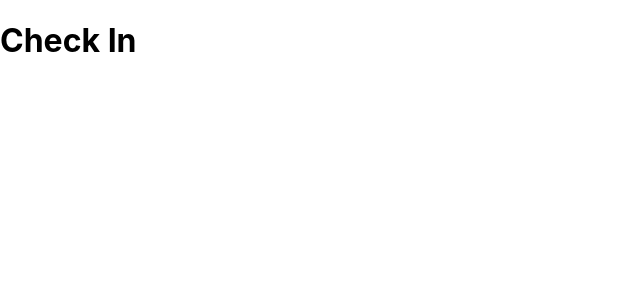
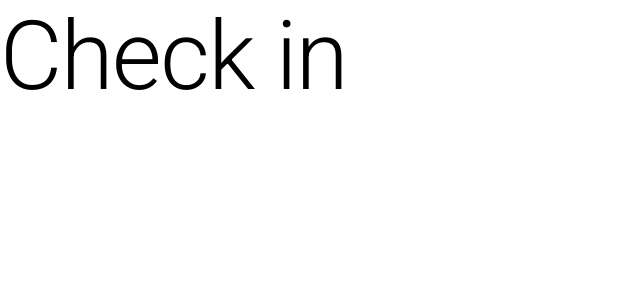
Before and after one commit to Kzoeps/dekyil-check-in, a React (Create React App) app: page / in a window 1280 px wide. Shown: the top 300 px of the page, without its empty margins (0-640 px from the left). Built offline with nearby package versions, Linux system fonts and the light colour scheme.

Commit message:
build(packages): added material ui and and also types

```diff
--- a/package.json
+++ b/package.json
@@ -3,6 +3,10 @@
   "version": "0.1.0",
   "private": true,
   "dependencies": {
+    "@emotion/react": "^11.5.0",
+    "@emotion/styled": "^11.3.0",
+    "@fontsource/roboto": "^4.5.1",
+    "@mui/material": "^5.1.0",
     "@testing-library/jest-dom": "^5.11.4",
     "@testing-library/react": "^11.1.0",
     "@testing-library/user-event": "^12.1.10",
--- a/src/index.tsx
+++ b/src/index.tsx
@@ -3,6 +3,10 @@ import ReactDOM from 'react-dom';
 import './index.css';
 import App from './App';
 import reportWebVitals from './reportWebVitals';
+import '@fontsource/roboto/300.css';
+import '@fontsource/roboto/400.css';
+import '@fontsource/roboto/500.css';
+import '@fontsource/roboto/700.css';
 
 ReactDOM.render(
   <React.StrictMode>
--- a/src/screens/check-in.tsx
+++ b/src/screens/check-in.tsx
@@ -1,6 +1,10 @@
+import {Typography} from "@mui/material";
+
 export const CheckIn = (props: Record<string, unknown>) => {
 	return <>
-		<h1>Check In</h1>
+		<Typography variant='h1'>
+			Check in
+		</Typography>
 	</>
 }
 
```
Also changed, not shown: 1 other file (tests, documents, lock files or other folders).
